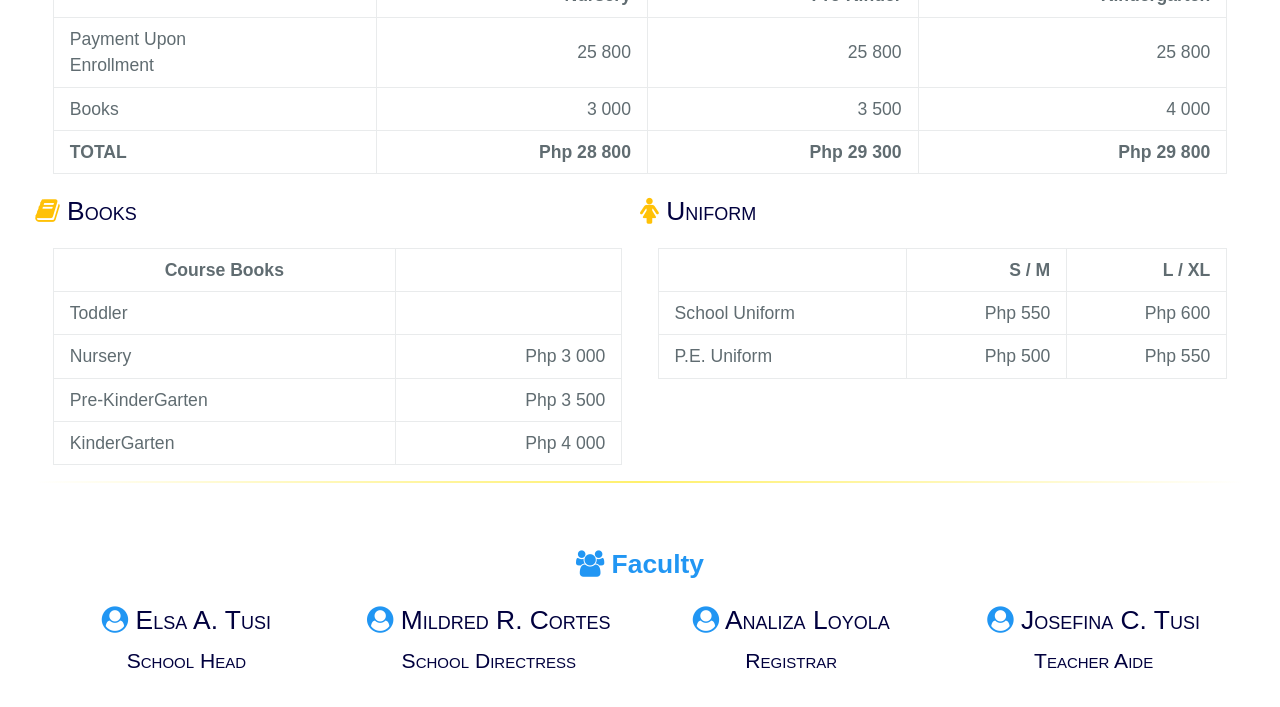
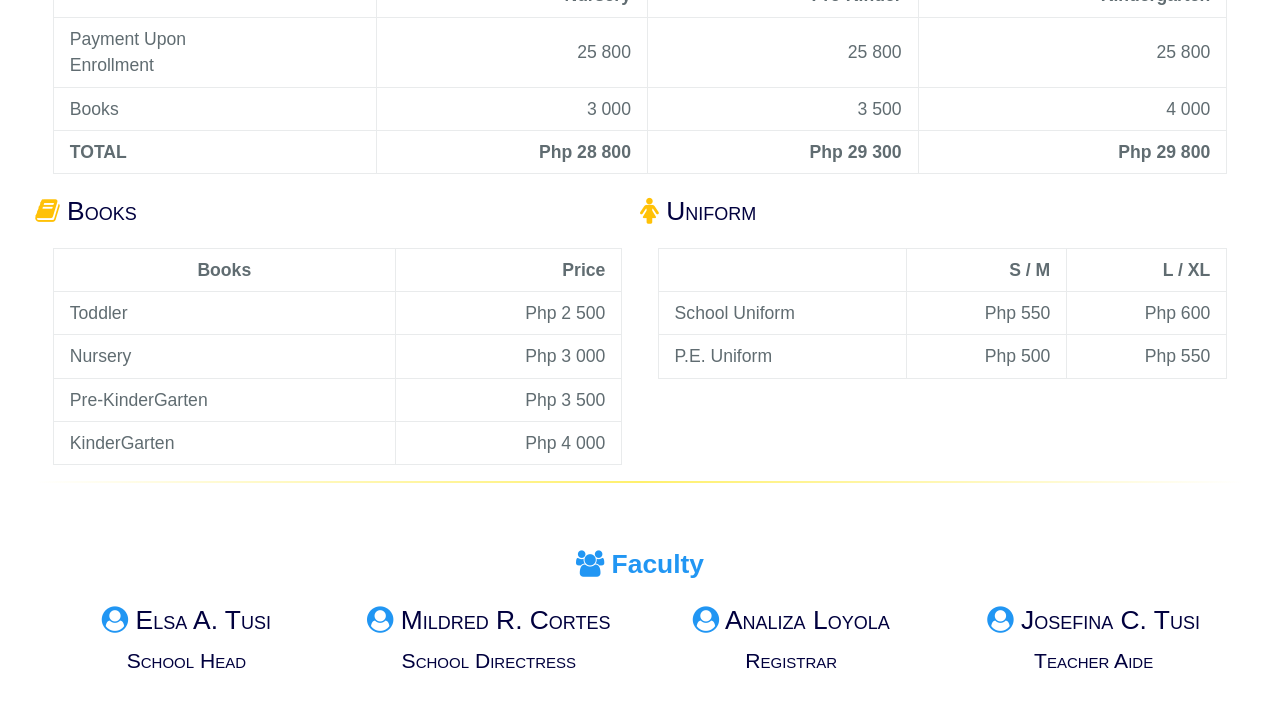
Before and after one commit to cmdcph/cmdcph.github.io, a Jekyll site: the page built from index.md, in a window 1280 px wide and 900 px high, scrolled down 4268 px, cut to the strip 0-753 px from the top of the window. Shown: the top 707 px of the strip. Built offline with Jekyll 4.4.1, drawn with Linux system fonts in a browser that asks for light colours.

Commit message:
Updated Books

```diff
--- a/_fees/books.markdown
+++ b/_fees/books.markdown
@@ -3,9 +3,9 @@ title: Books
 index: 2
 ---
 
-| Course Books     |            |
+| Books            | Price      |
 | ---------------- |-----------:|
-| Toddler          |            |
+| Toddler          |  Php 2 500 |
 | Nursery          |  Php 3 000 |
 | Pre-KinderGarten |  Php 3 500 |
 | KinderGarten     |  Php 4 000 |
```
